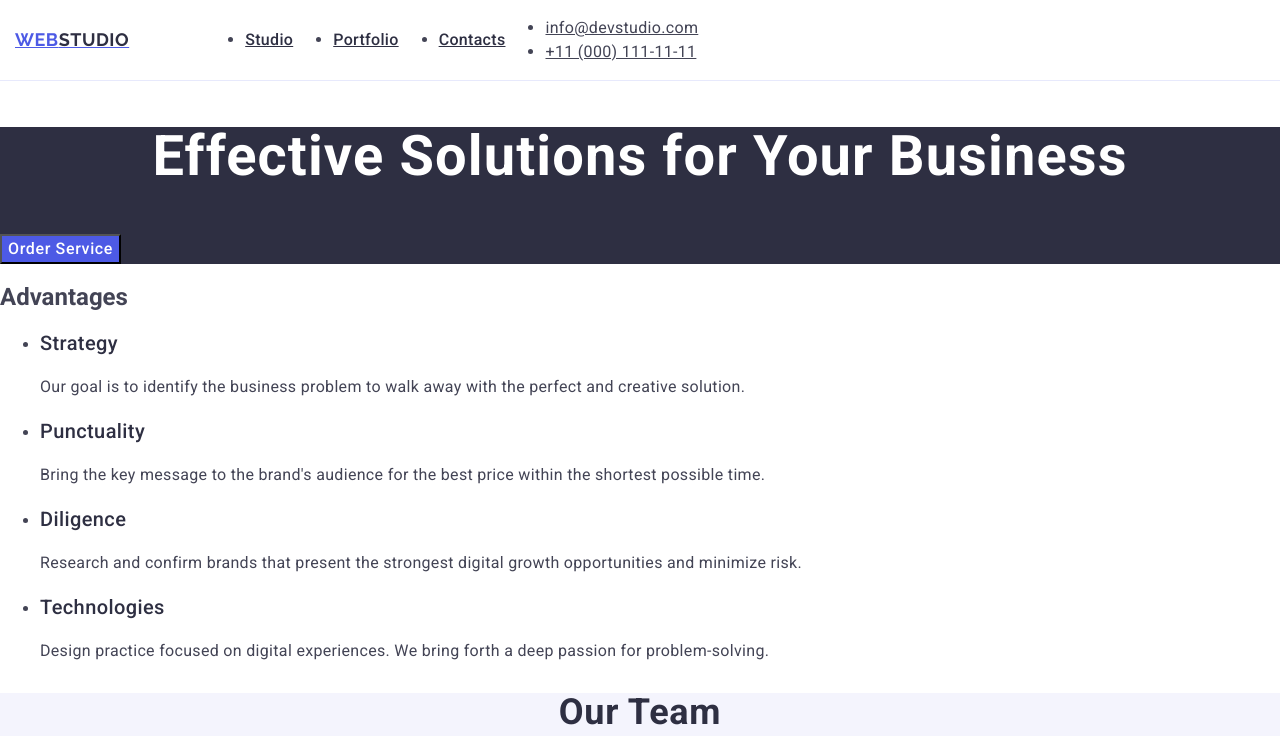
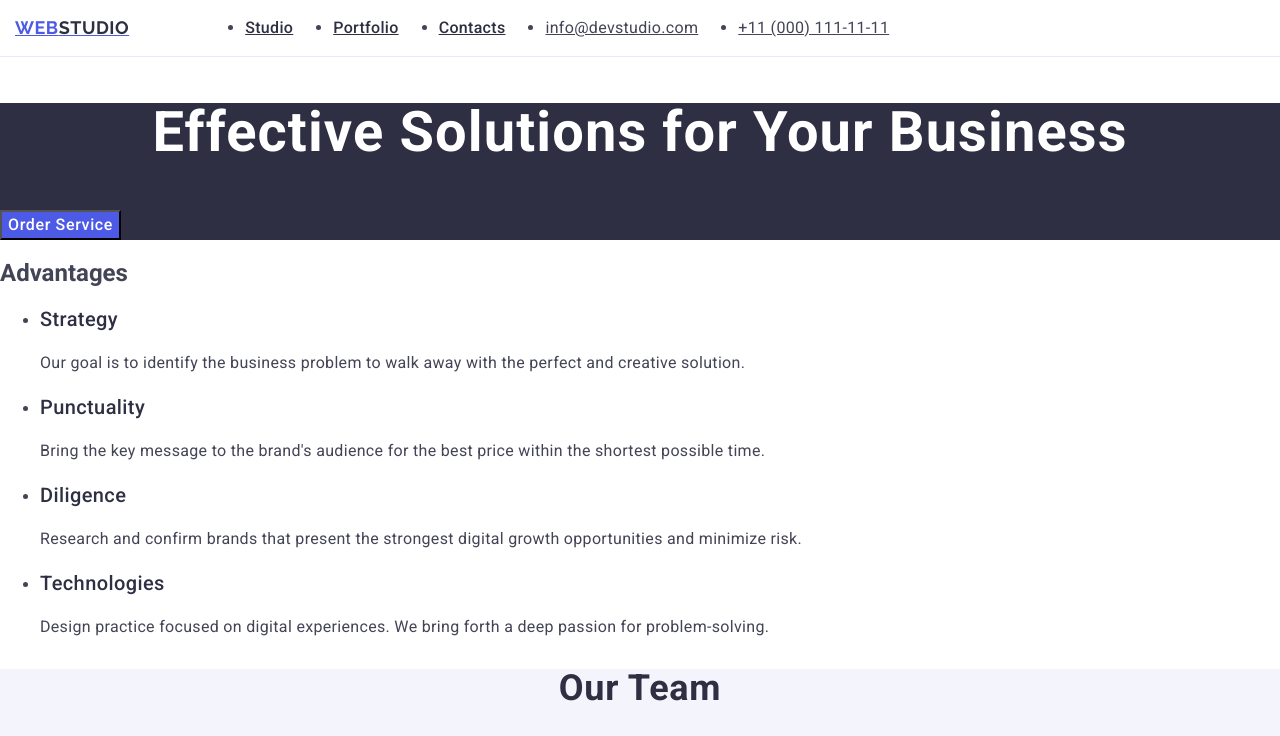
Before and after one commit to MegaZalt/goit-markup-hw-03, a plain HTML site: page index.html in a window 1280 px wide. Shown: the top 736 px of the page. Drawn offline with nearby package versions, Linux system fonts and the light colour scheme.

Commit message:
Update styles.css

```diff
--- a/css/styles.css
+++ b/css/styles.css
@@ -65,13 +65,16 @@ img {
     font-style: normal;
 }
 
+.link {
+    display: flex;
+    gap: 40px;
+}
+
 .link-inf{
     line-height: 1.5;
     letter-spacing: 0.02em;
     font-size: 16px;
     color: #434455;
-    display: flex;
-    gap: 40px;
 }
 
 .link-inf:hover,
```
